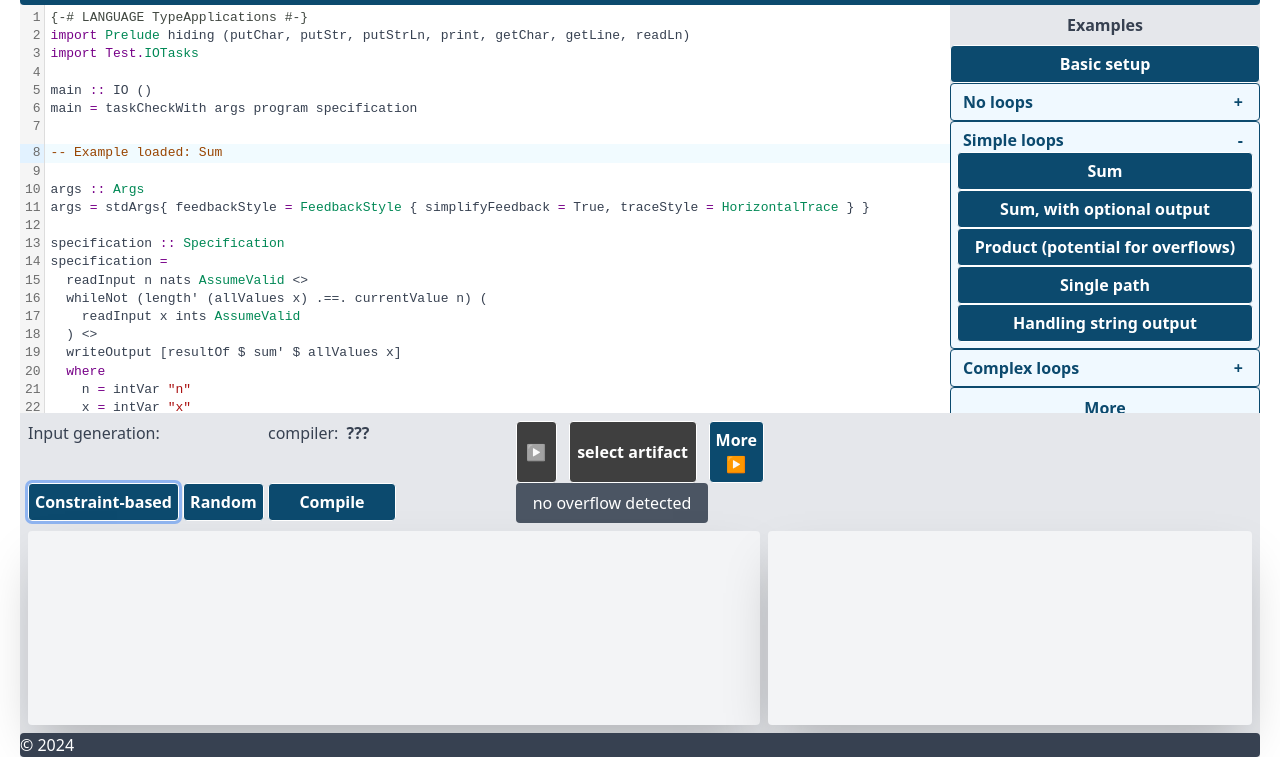
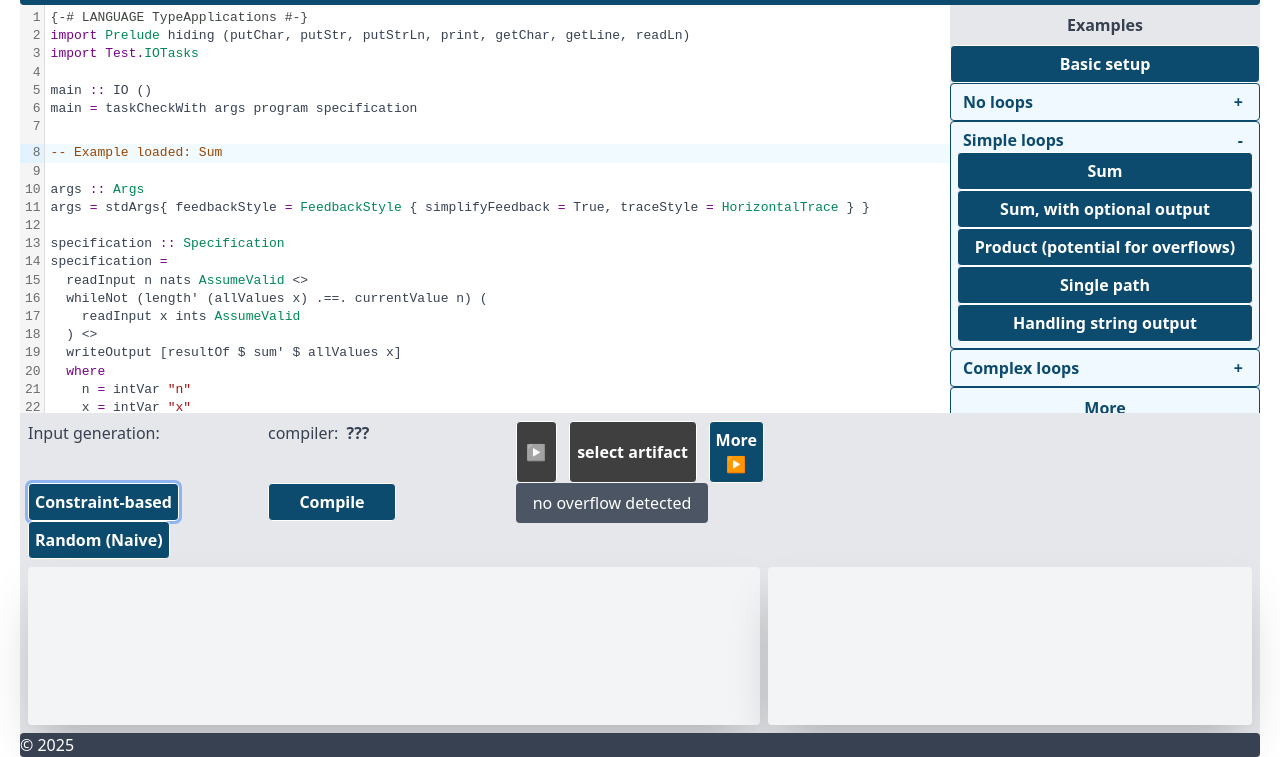
Before and after one commit to owestphal/IOTasks-demo, a website built with Parcel: page site/src/index.html in a window 1280 px wide. Shown: the part 43-800 px from the top of the page. Built offline with nearby package versions, Linux system fonts and the light colour scheme; no server answers.

Commit message:
make it more obvious that random testing is naive testing from the paper(s)

```diff
--- a/site/src/index.html
+++ b/site/src/index.html
@@ -94,7 +94,7 @@
     <span class="p-2">Input generation:</span>
     <div class="row-start-2 ml-2">
       <button id="btn-constraints" class="ring text-white font-bold rounded p-1.5 border-solid border border-white bg-sky-900 hover:bg-white hover:text-sky-900 hover:border-sky-900">Constraint-based</button>
-      <button id="btn-random" class="text-white font-bold rounded p-1.5 border-solid border border-white bg-sky-900 hover:bg-white hover:text-sky-900 hover:border-sky-900">Random</button>
+      <button id="btn-random" class="text-white font-bold rounded p-1.5 border-solid border border-white bg-sky-900 hover:bg-white hover:text-sky-900 hover:border-sky-900">Random (Naive)</button>
     </div>
 
     <div class="py-2">
@@ -169,7 +169,7 @@
     </div>
     <div id="output-more" class="font-mono whitespace-pre-wrap overflow-auto italic col-span-2 bg-gray-100 rounded m-2 ml-1 shadow-2xl"></div>
 
-    <footer class="col-span-full text-white bg-gray-700 rounded ">&copy 2024</footer>
+    <footer class="col-span-full text-white bg-gray-700 rounded ">&copy 2025</footer>
 
   </div>
 </body>
```
